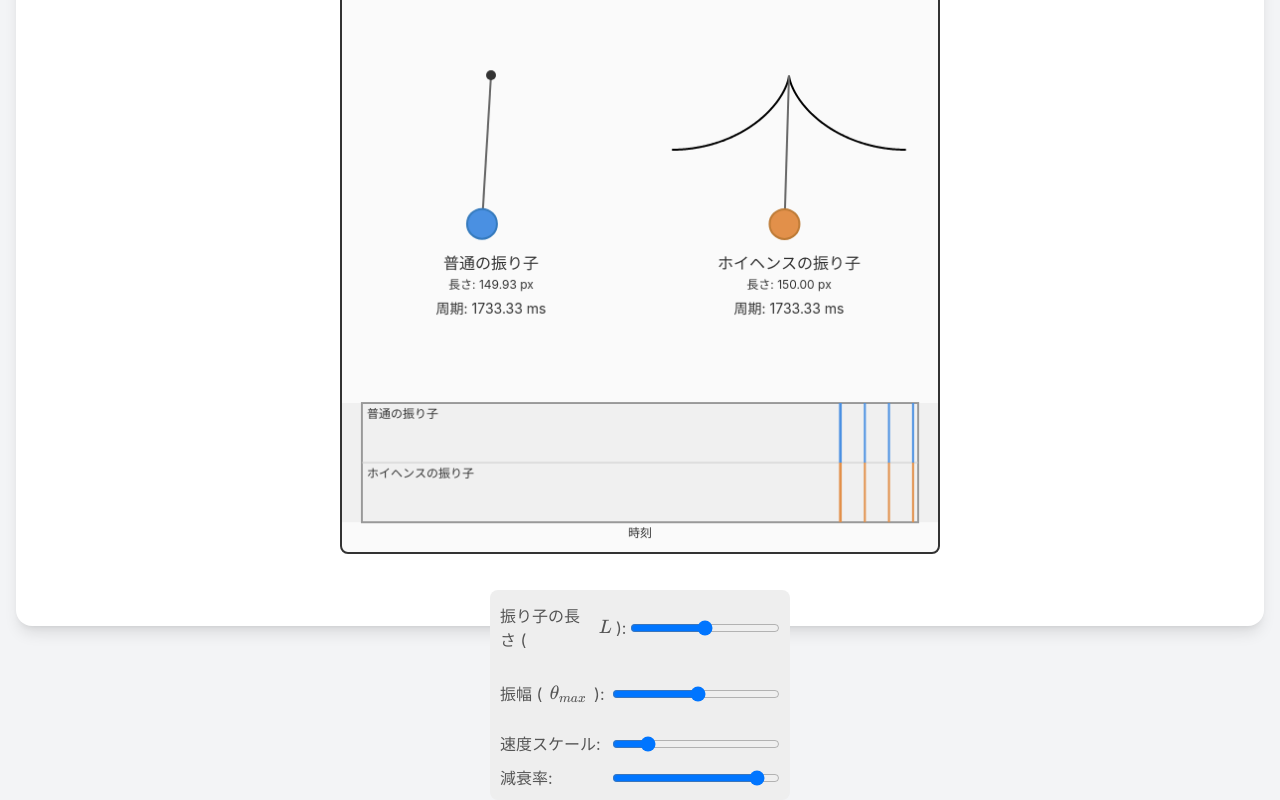
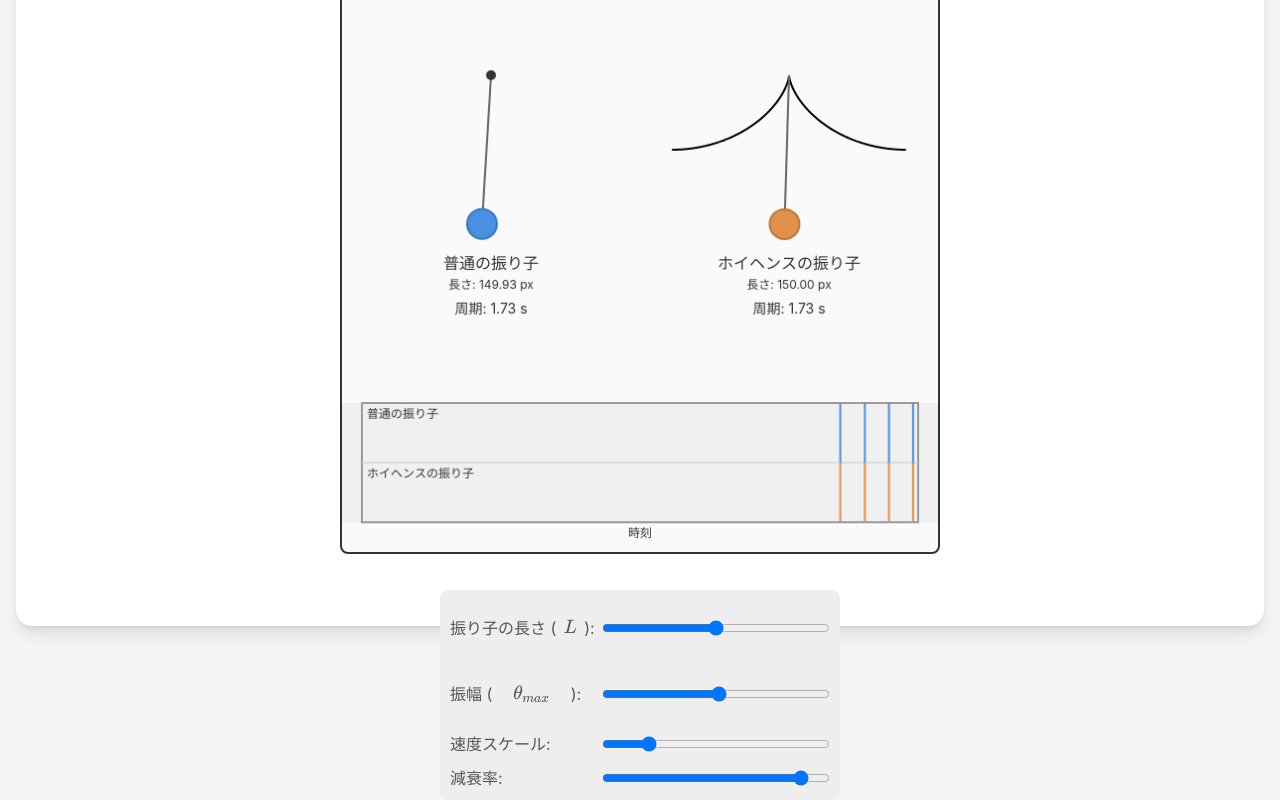
Before and after one commit to sorano-akari/pendulum-vs-huygens, a plain HTML site: page index.html in a window 1280 px wide. Both pictures are taken after a click on the button "シミュレーションを開始". Shown: the part 158-958 px from the top of the page. Drawn offline with nearby package versions, Linux system fonts and the light colour scheme.

Commit message:
update UI

```diff
--- a/index.html
+++ b/index.html
@@ -52,7 +52,7 @@
             flex-direction: column;
             gap: 10px;
             width: 100%;
-            max-width: 300px;
+            max-width: 400px; /* ここを400pxに修正 */
             padding: 10px;
             border-radius: 0.5rem;
             background-color: #eee;
@@ -187,6 +187,7 @@
         let simulationStartTime = 0;
         const graphDuration = 20000; // グラフの表示時間（ミリ秒）を20秒に増加
         const FLASH_DURATION = 100; // ms
+        let animationFrameId = null;
 
         const audioContext = new (window.AudioContext || window.webkitAudioContext)();
         function playSound(frequency, type) {
@@ -350,12 +351,12 @@
             ctx.font = '12px "Inter"';
             ctx.fillText(`長さ: ${pendulumLength.toFixed(2)} px`, huygensOriginX, originY + pendulumLength + bobRadius + 50);
 
-            // 周期の表示
+            // 周期の表示 (秒単位に変換)
             ctx.font = '14px "Inter"';
             ctx.fillStyle = '#333';
             ctx.textAlign = 'center';
-            ctx.fillText(`周期: ${simplePeriodValue.textContent} ms`, simpleOriginX, originY + simplePendulumLength + bobRadius + 75);
-            ctx.fillText(`周期: ${huygensPeriodValue.textContent} ms`, huygensOriginX, originY + pendulumLength + bobRadius + 75);
+            ctx.fillText(`周期: ${simplePeriodValue.textContent} s`, simpleOriginX, originY + simplePendulumLength + bobRadius + 75);
+            ctx.fillText(`周期: ${huygensPeriodValue.textContent} s`, huygensOriginX, originY + pendulumLength + bobRadius + 75);
 
 
             // --- タイミングチャート描画 ---
@@ -421,7 +422,15 @@
 
         // --- Animation loop ---
         let lastTime = performance.now();
+        let isPaused = false;
+
         function animate(timestamp) {
+            if (isPaused) {
+                lastTime = timestamp;
+                animationFrameId = requestAnimationFrame(animate);
+                return;
+            }
+
             const deltaTime = (timestamp - lastTime) / 1000;
 
             if (isSimulationStarted) {
@@ -449,8 +458,8 @@
                 if (Math.sign(simplePendulum.v) !== simplePendulum.lastVSign) {
                     if (isMeasuring) {
                         if (simpleSwingCount > 0) {
-                            // 測定した時間（半周期）を2倍して全周期として表示
-                            const period = (currentTime - simpleStartTime) * 2;
+                            // 測定した時間（半周期）を2倍して全周期として表示し、秒単位に変換
+                            const period = (currentTime - simpleStartTime) * 2 / 1000;
                             simplePeriodValue.textContent = `${period.toFixed(2)}`;
                         }
                         simpleStartTime = currentTime;
@@ -466,8 +475,8 @@
                 if (Math.sign(huygensPendulum.v) !== huygensPendulum.lastVSign) {
                     if (isMeasuring) {
                         if (huygensSwingCount > 0) {
-                            // 測定した時間（半周期）を2倍して全周期として表示
-                            const period = (currentTime - huygensStartTime) * 2;
+                            // 測定した時間（半周期）を2倍して全周期として表示し、秒単位に変換
+                            const period = (currentTime - huygensStartTime) * 2 / 1000;
                             huygensPeriodValue.textContent = `${period.toFixed(2)}`;
                         }
                         huygensStartTime = currentTime;
@@ -491,7 +500,7 @@
 
             lastTime = timestamp;
             draw();
-            requestAnimationFrame(animate);
+            animationFrameId = requestAnimationFrame(animate);
         }
 
         // --- Event listeners for buttons ---
@@ -535,7 +544,21 @@
             huygensStartTime = simulationStartTime;
 
             lastTime = performance.now();
-            animate(lastTime);
+            animationFrameId = requestAnimationFrame(animate);
+        });
+
+        // ページが非表示になったらアニメーションを一時停止
+        document.addEventListener('visibilitychange', () => {
+            if (document.hidden) {
+                isPaused = true;
+                if (animationFrameId) {
+                    cancelAnimationFrame(animationFrameId);
+                }
+            } else {
+                isPaused = false;
+                lastTime = performance.now();
+                animationFrameId = requestAnimationFrame(animate);
+            }
         });
 
         window.onload = function() {
```
